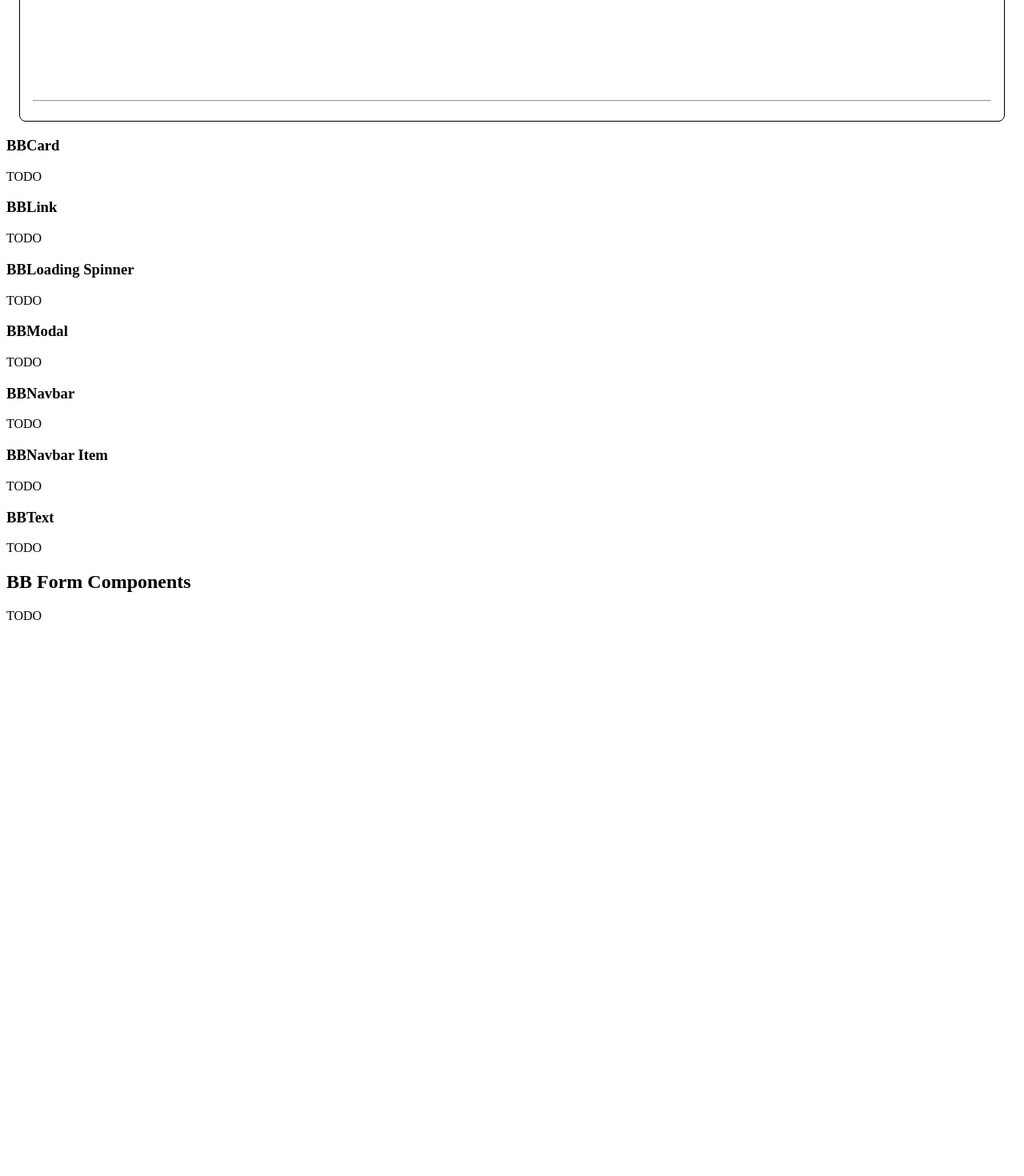
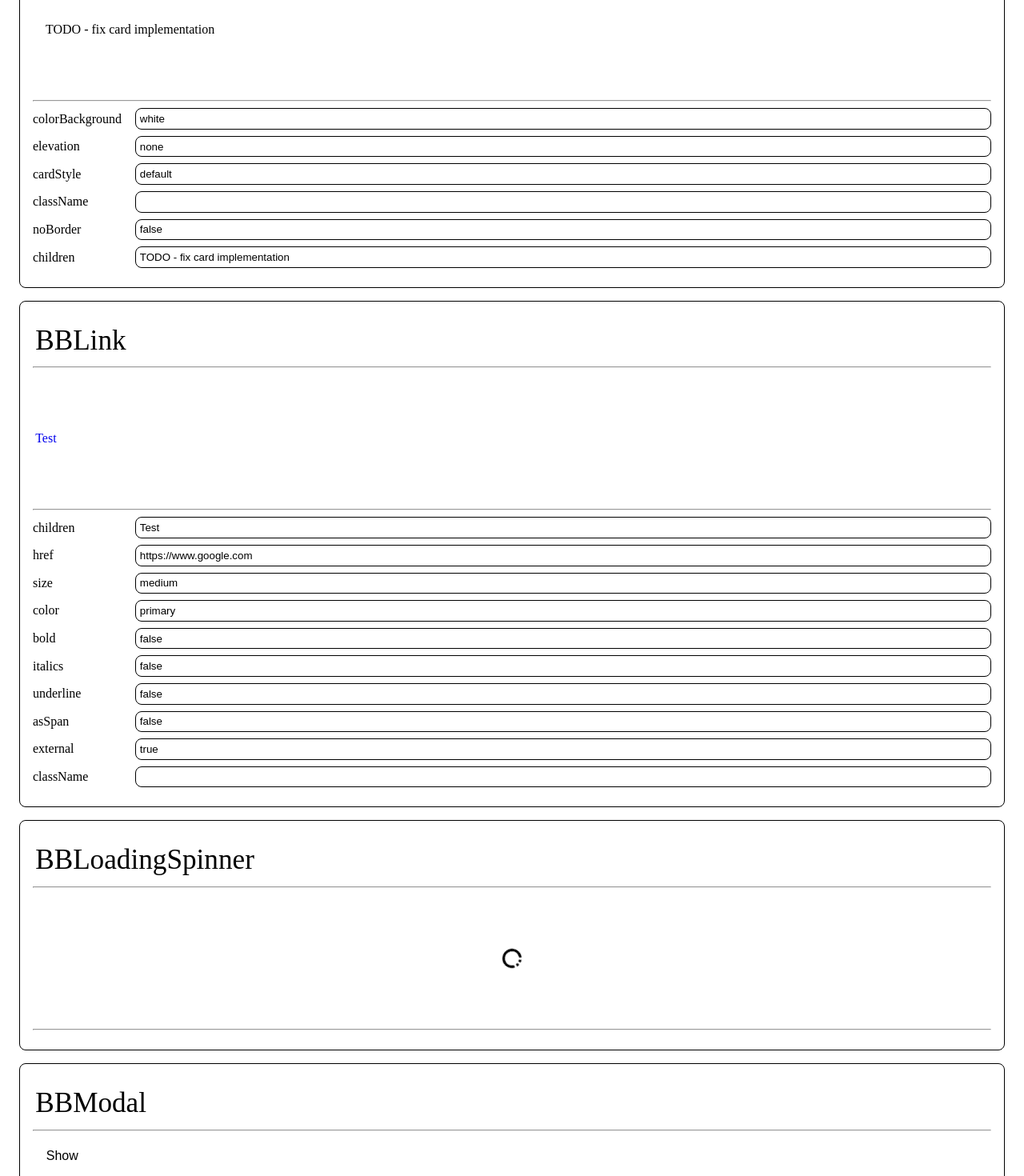
Before and after one commit to dan1229/nextjs-base-blocks, a Next.js app: page / in a window 1280 px wide. Shown: the part 1660-3130 px from the top of the page at 80% size. Before the commit the page ends 2455 px from the top, so only its background shows below. Built offline with nearby package versions, Linux system fonts and the light colour scheme.

Commit message:
some cleanup

```diff
--- a/src/demo_components/demo_component_wrapper/index.tsx
+++ b/src/demo_components/demo_component_wrapper/index.tsx
@@ -1,8 +1,9 @@
 import BBAlert, { IPropsBBAlert } from '@/bbalert';
-import React, { Dispatch, FC, SetStateAction, useState } from 'react';
+import React, { Dispatch, FC, SetStateAction, useEffect, useState } from 'react';
 import StateEditor from '../state_editor';
 import BBText from '@/bbtext';
 import styles from './styles.module.scss';
+import BBButton from '@/bbbutton';
 
 /**
  * IPropsDemoComponent
@@ -24,13 +25,23 @@ interface IPropsDemoComponent {
  */
 export default function DemoComponent(Props: IPropsDemoComponent): React.ReactElement | null {
   const { name, child, stateObject, setStateObject } = Props;
+  const [showComponent, setShowComponent] = useState<boolean>(true);
+  const isBBModal = name === 'BBModal';
+
+  useEffect(() => {
+    // if modal, hide by default
+    if (isBBModal) {
+      setShowComponent(false);
+    }
+  }, [name]);
 
   return (
     <div className={styles.containerDemoComponent}>
       <BBText size="xlarge">{name}</BBText>
       <hr />
       <div>
-        <div className={styles.containerComponent}>{child}</div>
+        {showComponent && <div className={styles.containerComponent}>{child}</div>}
+        {isBBModal && <BBButton onClick={() => setShowComponent(!showComponent)} text={showComponent ? 'Hide' : 'Show'} />}
         <hr />
         <StateEditor state={stateObject} setState={setStateObject} />
       </div>
--- a/src/demo_components/state_editor/index.tsx
+++ b/src/demo_components/state_editor/index.tsx
@@ -2,7 +2,7 @@ import BBAlert, { IPropsBBAlert } from '@/bbalert';
 import React, { Dispatch, FC, SetStateAction, useState } from 'react';
 import styles from './styles.module.scss';
 
-const BlacklistProps = ['onClick', 'idForm'];
+const BlacklistProps = ['onClick', 'idForm', 'extraFooter'];
 
 /**
  * IPropsStateEditor
--- a/src/pages/index.tsx
+++ b/src/pages/index.tsx
@@ -1,5 +1,9 @@
 import BBAlert, { IPropsBBAlert } from '@/bbalert';
 import BBButton, { IPropsBBButton } from '@/bbbutton';
+import BBCard, { IPropsBBCard } from '@/bbcard';
+import BBLink, { IPropsBBLink } from '@/bblink';
+import BBLoadingSpinner from '@/bbloading_spinner';
+import BBModal, { IPropsBBModal } from '@/bbmodal';
 import BBText from '@/bbtext';
 import DemoComponent from '@/demo_components/demo_component_wrapper';
 import StateEditor from '@/demo_components/state_editor';
@@ -44,14 +48,40 @@ const DemoPage = () => {
   });
   // BB Card
   const [stateBBCard, setStateBBCard] = useState<IPropsBBCard>({
+    colorBackground: 'white',
+    elevation: 'none',
+    cardStyle: 'default',
+    className: '',
+    onClick: () => alert('You clicked the card!'),
+    noBorder: false,
+    children: 'TODO - fix card implementation',
+  });
+  // BB Link
+  const [stateBBLink, setStateBBLink] = useState<IPropsBBLink>({
     children: 'Test',
+    href: 'https://www.google.com',
     size: 'medium',
-    variant: 'info',
-    elevation: 'none',
-    dismissible: true,
-    textAlignment: 'left',
+    color: 'primary',
+    bold: false,
+    italics: false,
+    underline: false,
+    asSpan: false,
+    external: true,
     className: '',
-    onClick: () => alert('You clicked the alert!'),
+  });
+  // BB Modal
+  const [stateBBModal, setStateBBModal] = useState<IPropsBBModal>({
+    children: 'Test',
+    title: 'Test',
+    textDismiss: 'Dismiss',
+    textConfirm: 'Confirm',
+    extraFooter: <></>,
+    confirmCancel: true,
+    outsideClickCloses: true,
+    idForm: '',
+    headerTextSize: 'medium',
+    showButtonCancel: true,
+    loading: false,
   });
 
   return (
@@ -73,29 +103,25 @@ const DemoPage = () => {
           stateObject={stateBBButton}
           setStateObject={setStateBBButton}
         />
-        <DemoComponent name="BBCard" child={<></>} stateObject={{}} setStateObject={() => {}} />
-
-        <div>
-          <h3>BBCard</h3>
-          <div>
-            <p>TODO</p>
-          </div>
-        </div>
-
-        <div>
-          <h3>BBLink</h3>
-          <div>
-            <p>TODO</p>
-          </div>
-        </div>
-
-        <div>
-          <h3>BBLoading Spinner</h3>
-          <div>
-            <p>TODO</p>
-          </div>
-        </div>
-
+        <DemoComponent
+          name="BBCard"
+          child={
+            <BBCard {...stateBBCard}>
+              <BBCard.Body {...stateBBCard}></BBCard.Body>
+            </BBCard>
+          }
+          stateObject={stateBBCard}
+          setStateObject={setStateBBCard}
+        />
+        <DemoComponent name="BBLink" child={<BBLink {...stateBBLink} />} stateObject={stateBBLink} setStateObject={setStateBBLink} />
+        {/* This one can use whichever set method since it has no props */}
+        <DemoComponent name="BBLoadingSpinner" child={<BBLoadingSpinner />} stateObject={{}} setStateObject={setStateBBAlert} />
+        <DemoComponent
+          name="BBModal"
+          child={<BBModal {...stateBBModal}></BBModal>}
+          stateObject={stateBBModal}
+          setStateObject={setStateBBModal}
+        />
         <div>
           <h3>BBModal</h3>
           <div>
```
Also changed, not shown: 1 other file (tests, documents, lock files or other folders).
